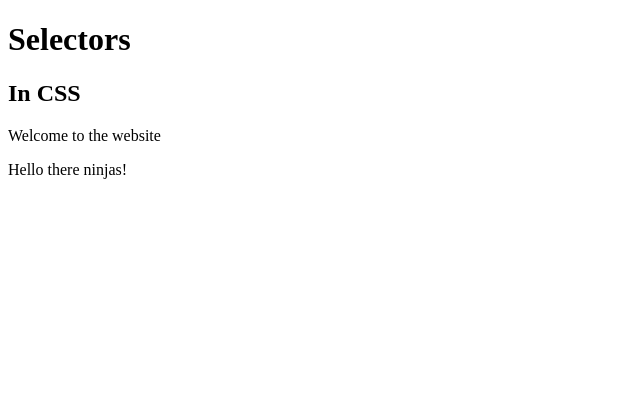
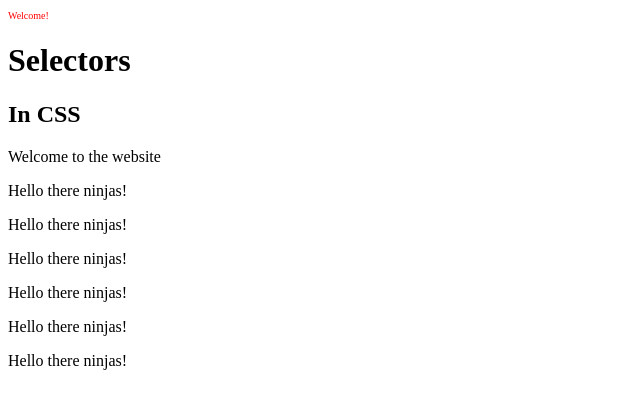
Before and after one commit to sylwia-laboszczak/NinjaCSSTutorial, a plain HTML site: page index.html in a window 1280 px wide. Shown: the whole page, without its empty margins (0-640 px from the left). Drawn offline with Linux system fonts and the light colour scheme.

Commit message:
Tut video 05-06

```diff
--- a/index.html
+++ b/index.html
@@ -3,9 +3,17 @@
 
     <head>
         <title>CSS For Beginners</title>
+        <style>
+            .welcome{
+                font-size: 10px;
+                color:red
+
+            }
+        </style>
     </head>
 
     <body>
+        <p class="welcome">Welcome! </p>
         <div id="header">
             <h1>Selectors</h1>
             <h2>In CSS</h2>
@@ -13,6 +21,13 @@
         </div>
 
         <p>Hello there ninjas!</p>
+        <p>Hello there ninjas!</p>
+        <p>Hello there ninjas!</p>
+        <p>Hello there ninjas!</p>
+        <p>Hello there ninjas!</p>
+        <p>Hello there ninjas!</p>
+
+
 
     </body>
 
```
